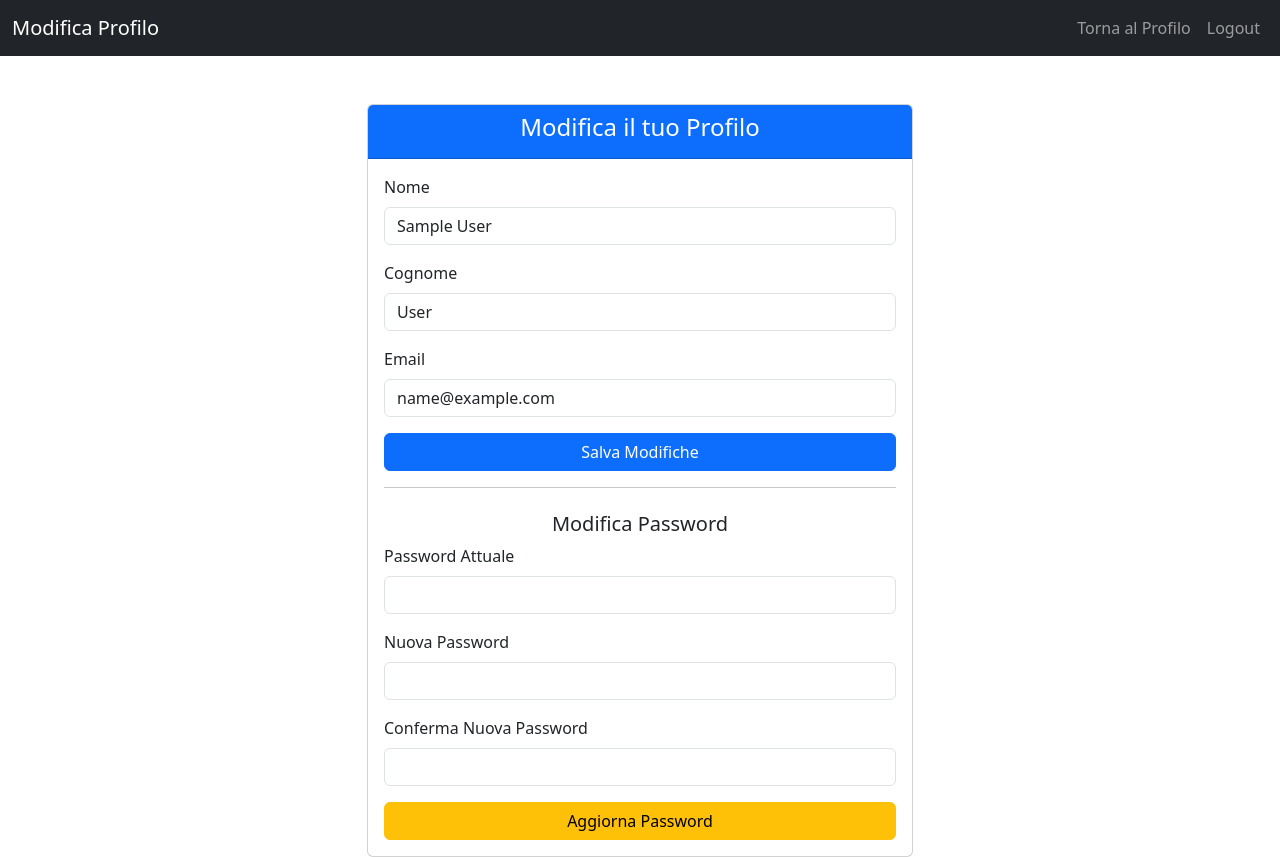
After one commit to ManuelBelotti123/gestionale_viaggi, a PHP site: page /usrprofile/edit_profile.php in a window 1280 px wide. The commit adds this page. Run offline with PHP 8.4, Linux system fonts and the light colour scheme; the visitor is signed in with stand-in values (Sample User, id 1); tables that the repository leaves empty or names only in its code hold one stand-in row (values such as "Sample post").

Commit message:
Varie modifiche, risolti cicli infiniti, profile page

```diff
--- a/auth/auth_functions.php
+++ b/auth/auth_functions.php
@@ -15,4 +15,13 @@ function logout() {
     header("Location: /auth/login.php");
     exit();
 }
+
+// Funzione per verificare se l'utente è un ente
+function redirect_if_not_entity() {
+    if ($_SESSION['user_type'] !== 'ente') {
+        header("Location: /gestionale_viaggi/auth/login.php");
+        exit();
+    }
+}
+
 ?>
--- a/css/styles.css
+++ b/css/styles.css
@@ -17,6 +17,7 @@ body {
 .hero p {
     font-size: 1.2rem;
 }
+
 .card {
     border: none;
     box-shadow: 0 4px 6px rgba(0, 0, 0, 0.1);
--- a/dashboard_ente.php
+++ b/dashboard_ente.php
@@ -1,10 +1,11 @@
 <?php
-include './dashboard_choose.php';
+/* include './dashboard_choose.php'; */
 include('./auth/auth_functions.php');
 include('./db/db.php');
 
 // Verifica se l'utente è loggato
 redirect_if_not_logged_in();
+redirect_if_not_entity();
 
 // Query per recuperare il nome dell'utente loggato
 try {
--- a/itinerary_details.php
+++ b/itinerary_details.php
@@ -112,7 +112,7 @@ try {
         <!-- Pulsante per tornare indietro -->
         <div class="mt-2 mb-3 text-center">
             <!-- Utilizza JavaScript per tornare indietro alla pagina precedente, evita il conferma invio modulo -->
-            <a href="javascript:history.back()" class="btn btn-secondary">Torna Indietro</a>
+            <a href="./user_pages/explore.php" class="btn btn-secondary">Torna ad Esplora</a>
         </div>
 
     </div>
--- /dev/null
+++ b/usrprofile/edit_profile.php
@@ -0,0 +1,191 @@
+<?php
+// pagina di modifica del profilo
+include('../db/db.php');
+include('../auth/auth_functions.php');
+session_start();
+
+// Controlla se l'utente è autenticato
+redirect_if_not_logged_in();
+
+// Recupera l'ID dell'utente dalla sessione
+$user_id = $_SESSION['user_id'];
+
+try {
+    // Recupera i dettagli dell'utente dal database
+    $stmt = $conn->prepare("SELECT username, email, name, surname FROM gsv_users WHERE user_id = :user_id");
+    $stmt->bindParam(':user_id', $user_id, PDO::PARAM_INT);
+    $stmt->execute();
+
+    $user = $stmt->fetch(PDO::FETCH_ASSOC);
+
+    if (!$user) {
+        echo "<div class='alert alert-danger text-center mt-5'>Utente non trovato.</div>";
+        exit;
+    }
+
+    if ($_SERVER['REQUEST_METHOD'] === 'POST') {
+        if (isset($_POST['update_profile'])) {
+            // Recupera i nuovi dati dal form
+            $name = $_POST['name'] ?? '';
+            $surname = $_POST['surname'] ?? '';
+            $email = $_POST['email'] ?? '';
+
+            // Valida i dati
+            if (!filter_var($email, FILTER_VALIDATE_EMAIL)) {
+                $error_message = "L'indirizzo email non è valido.";
+            } elseif (empty($name) || empty($surname)) {
+                $error_message = "Tutti i campi sono obbligatori.";
+            } else {
+                // Aggiorna i dettagli dell'utente nel database
+                $stmt = $conn->prepare("UPDATE gsv_users SET name = :name, surname = :surname, email = :email WHERE user_id = :user_id");
+                $stmt->bindParam(':name', $name);
+                $stmt->bindParam(':surname', $surname);
+                $stmt->bindParam(':email', $email);
+                $stmt->bindParam(':user_id', $user_id, PDO::PARAM_INT);
+
+                if ($stmt->execute()) {
+                    $success_message = "Profilo aggiornato con successo.";
+                    // Aggiorna i dati visualizzati
+                    $user['name'] = $name;
+                    $user['surname'] = $surname;
+                    $user['email'] = $email;
+                } else {
+                    $error_message = "Errore durante l'aggiornamento del profilo.";
+                }
+            }
+        }
+
+        if (isset($_POST['change_password'])) {
+            // Recupera i dati dal form per la password
+            $current_password = $_POST['current_password'] ?? '';
+            $new_password = $_POST['new_password'] ?? '';
+            $confirm_password = $_POST['confirm_password'] ?? '';
+
+            // Controlla che i campi non siano vuoti
+            if (empty($current_password) || empty($new_password) || empty($confirm_password)) {
+                $error_message = "Tutti i campi per la modifica della password sono obbligatori.";
+            } elseif ($new_password !== $confirm_password) {
+                $error_message = "Le nuove password non coincidono.";
+            } else {
+                // Recupera la password attuale dal database
+                $stmt = $conn->prepare("SELECT password FROM gsv_users WHERE user_id = :user_id");
+                $stmt->bindParam(':user_id', $user_id, PDO::PARAM_INT);
+                $stmt->execute();
+                $db_password = $stmt->fetchColumn();
+
+                if (!password_verify($current_password, $db_password)) {
+                    $error_message = "La password attuale non è corretta.";
+                } else {
+                    // Aggiorna la nuova password nel database
+                    $hashed_password = password_hash($new_password, PASSWORD_BCRYPT);
+                    $stmt = $conn->prepare("UPDATE gsv_users SET password = :password WHERE user_id = :user_id");
+                    $stmt->bindParam(':password', $hashed_password);
+                    $stmt->bindParam(':user_id', $user_id, PDO::PARAM_INT);
+
+                    if ($stmt->execute()) {
+                        $success_message = "Password aggiornata con successo.";
+                    } else {
+                        $error_message = "Errore durante l'aggiornamento della password.";
+                    }
+                }
+            }
+        }
+    }
+} catch (PDOException $e) {
+    echo "<div class='alert alert-danger text-center mt-5'>Errore durante il recupero dei dati: " . $e->getMessage() . "</div>";
+    exit;
+}
+?>
+
+<!DOCTYPE html>
+<html lang="en">
+<head>
+    <meta charset="UTF-8">
+    <meta name="viewport" content="width=device-width, initial-scale=1.0">
+    <title>Modifica Profilo</title>
+    <link href="https://cdn.jsdelivr.net/npm/bootstrap@5.3.0/dist/css/bootstrap.min.css" rel="stylesheet">
+</head>
+<body>
+    <nav class="navbar navbar-expand-lg navbar-dark bg-dark">
+        <div class="container-fluid">
+            <a class="navbar-brand" href="#">Modifica Profilo</a>
+            <button class="navbar-toggler" type="button" data-bs-toggle="collapse" data-bs-target="#navbarNav" aria-controls="navbarNav" aria-expanded="false" aria-label="Toggle navigation">
+                <span class="navbar-toggler-icon"></span>
+            </button>
+            <div class="collapse navbar-collapse" id="navbarNav">
+                <ul class="navbar-nav ms-auto">
+                    <li class="nav-item">
+                        <a class="nav-link" href="profile.php">Torna al Profilo</a>
+                    </li>
+                    <li class="nav-item">
+                        <a class="nav-link" href="../auth/logout.php">Logout</a>
+                    </li>
+                </ul>
+            </div>
+        </div>
+    </nav>
+
+    <div class="container mt-5">
+        <div class="row justify-content-center">
+            <div class="col-md-6">
+                <div class="card">
+                    <div class="card-header bg-primary text-white text-center">
+                        <h4>Modifica il tuo Profilo</h4>
+                    </div>
+                    <div class="card-body">
+                        <?php if (!empty($error_message)): ?>
+                            <div class="alert alert-danger"> <?php echo $error_message; ?> </div>
+                        <?php endif; ?>
+                        <?php if (!empty($success_message)): ?>
+                            <div class="alert alert-success"> <?php echo $success_message; ?> </div>
+                        <?php endif; ?>
+
+                        <!-- Form per aggiornare i dati del profilo -->
+                        <form method="POST" action="">
+                            <div class="mb-3">
+                                <label for="name" class="form-label">Nome</label>
+                                <input type="text" name="name" id="name" class="form-control" value="<?php echo htmlspecialchars($user['name']); ?>" required>
+                            </div>
+                            <div class="mb-3">
+                                <label for="surname" class="form-label">Cognome</label>
+                                <input type="text" name="surname" id="surname" class="form-control" value="<?php echo htmlspecialchars($user['surname']); ?>" required>
+                            </div>
+                            <div class="mb-3">
+                                <label for="email" class="form-label">Email</label>
+                                <input type="email" name="email" id="email" class="form-control" value="<?php echo htmlspecialchars($user['email']); ?>" required>
+                            </div>
+                            <div class="d-grid">
+                                <button type="submit" name="update_profile" class="btn btn-primary">Salva Modifiche</button>
+                            </div>
+                        </form>
+
+                        <hr>
+
+                        <!-- Form per modificare la password -->
+                        <form method="POST" action="" class="mt-4">
+                            <h5 class="text-center">Modifica Password</h5>
+                            <div class="mb-3">
+                                <label for="current_password" class="form-label">Password Attuale</label>
+                                <input type="password" name="current_password" id="current_password" class="form-control" required>
+                            </div>
+                            <div class="mb-3">
+                                <label for="new_password" class="form-label">Nuova Password</label>
+                                <input type="password" name="new_password" id="new_password" class="form-control" required>
+                            </div>
+                            <div class="mb-3">
+                                <label for="confirm_password" class="form-label">Conferma Nuova Password</label>
+                                <input type="password" name="confirm_password" id="confirm_password" class="form-control" required>
+                            </div>
+                            <div class="d-grid">
+                                <button type="submit" name="change_password" class="btn btn-warning">Aggiorna Password</button>
+                            </div>
+                        </form>
+                    </div>
+                </div>
+            </div>
+        </div>
+    </div>
+
+    <script src="https://cdn.jsdelivr.net/npm/bootstrap@5.3.0/dist/js/bootstrap.bundle.min.js"></script>
+</body>
+</html>
```
Also changed, not shown: comp/navbar.php (+2 -6 lines), stage_details.php (+9 -3 lines), user_pages/explore.php (+7 -41 lines), usrprofile/profile.php (added, +83 -0 lines).
